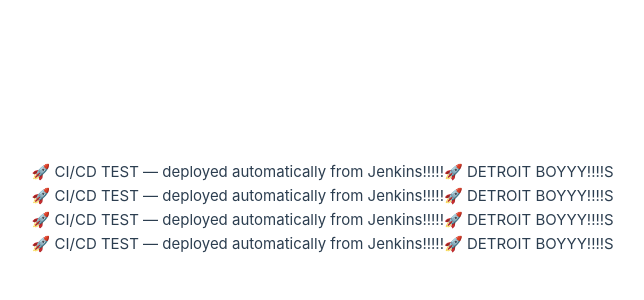
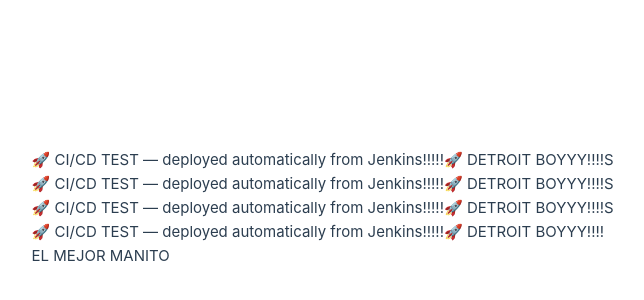
Before and after one commit to fernandofriasn/firewall-front, a Vue app: page / in a window 1280 px wide. Shown: the part 192-492 px from the top of the page, without its empty margins (196-840 px from the left). Built offline with nearby package versions, Linux system fonts and the light colour scheme.

Commit message:
test ci/cd

```diff
--- a/src/App.vue
+++ b/src/App.vue
@@ -22,6 +22,8 @@
   <div class="ci-banner">🚀 DETROIT BOYYY!!!!S</div>
 
   <div class="ci-banner">🚀 CI/CD TEST — deployed automatically from Jenkins!!!!!</div>
-  <div class="ci-banner">🚀 DETROIT BOYYY!!!!S</div>
+  <div class="ci-banner">🚀 DETROIT BOYYY!!!!</div>
+
+  <div class="ci-banner">EL MEJOR MANITO</div>
   <!-- <RouterView /> -->
 </template>
```
